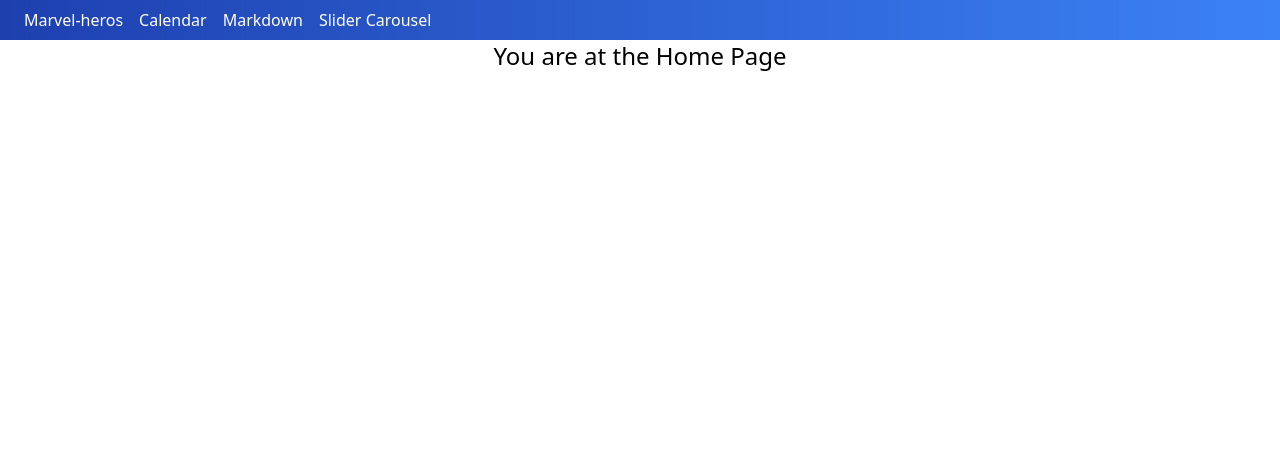
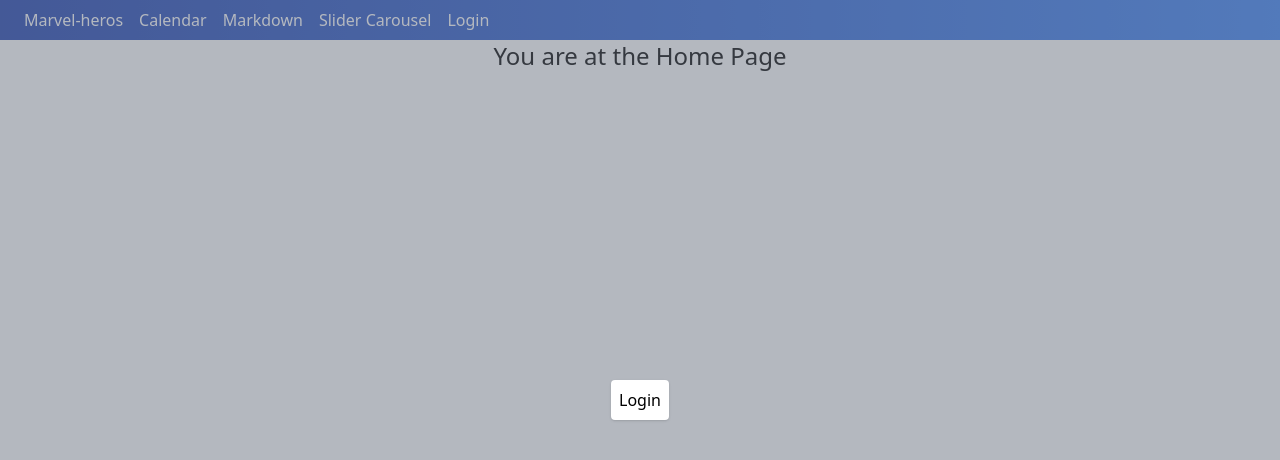
Before and after one commit to pmuzychenko/vue3-project, a Vue app: page / in a window 1280 px wide. Shown: the top 460 px of the page. Built offline with nearby package versions, Linux system fonts and the light colour scheme.

Commit message:
add LoginModal

```diff
--- a/src/App.vue
+++ b/src/App.vue
@@ -3,11 +3,13 @@
   <div class="w-full flex">
     <router-view></router-view>
   </div>
+  <LoginModal />
 </template>
 
 <script>
 import AppHeader from "./components/AppHeader.vue";
+import LoginModal from "./components/LoginModal";
 export default {
-  components: { AppHeader },
+  components: { AppHeader, LoginModal },
 };
 </script>
--- a/src/components/AppHeader.vue
+++ b/src/components/AppHeader.vue
@@ -9,6 +9,7 @@
       class="mx-2"
       >{{ link.title }}</router-link
     >
+    <button class="mx-2">Login</button>
   </nav>
 </template>
 
--- /dev/null
+++ b/src/components/LoginModal.vue
@@ -0,0 +1,28 @@
+<template>
+  <div v-if="isOpen">
+    <section
+      class="w-screen h-screen z-20 bg-gray-500 top-0 fixed opacity-50"
+      @click="isOpen = false"
+    ></section>
+    <div class="absolute inset-0">
+      <div class="flex h-full">
+        <div class="m-auto z-30 bg-white p-2 rounded shadow">
+          <h1>Login</h1>
+        </div>
+      </div>
+    </div>
+  </div>
+</template>
+
+<script>
+export default {
+  data() {
+    return {
+      isOpen: true,
+    };
+  },
+};
+</script>
+
+<style>
+</style>
```
